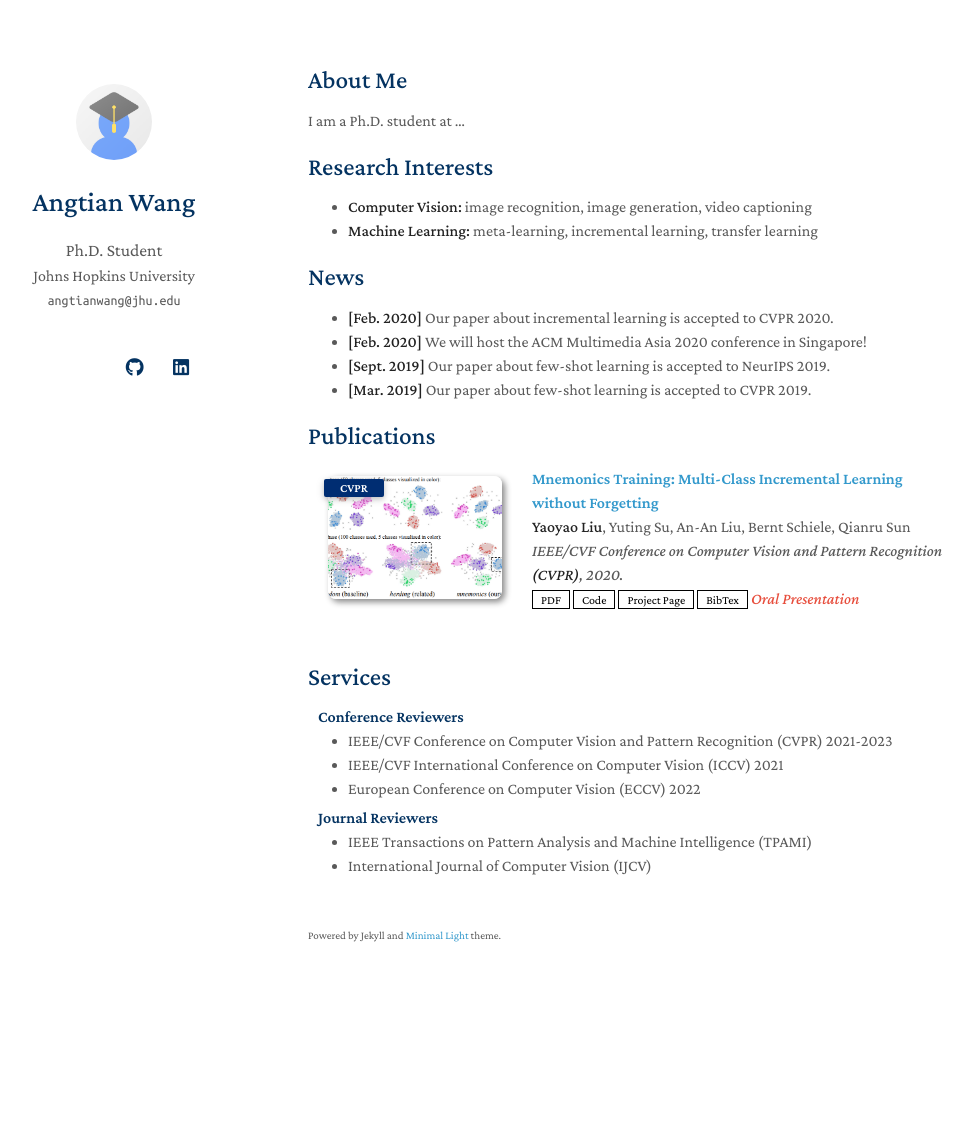
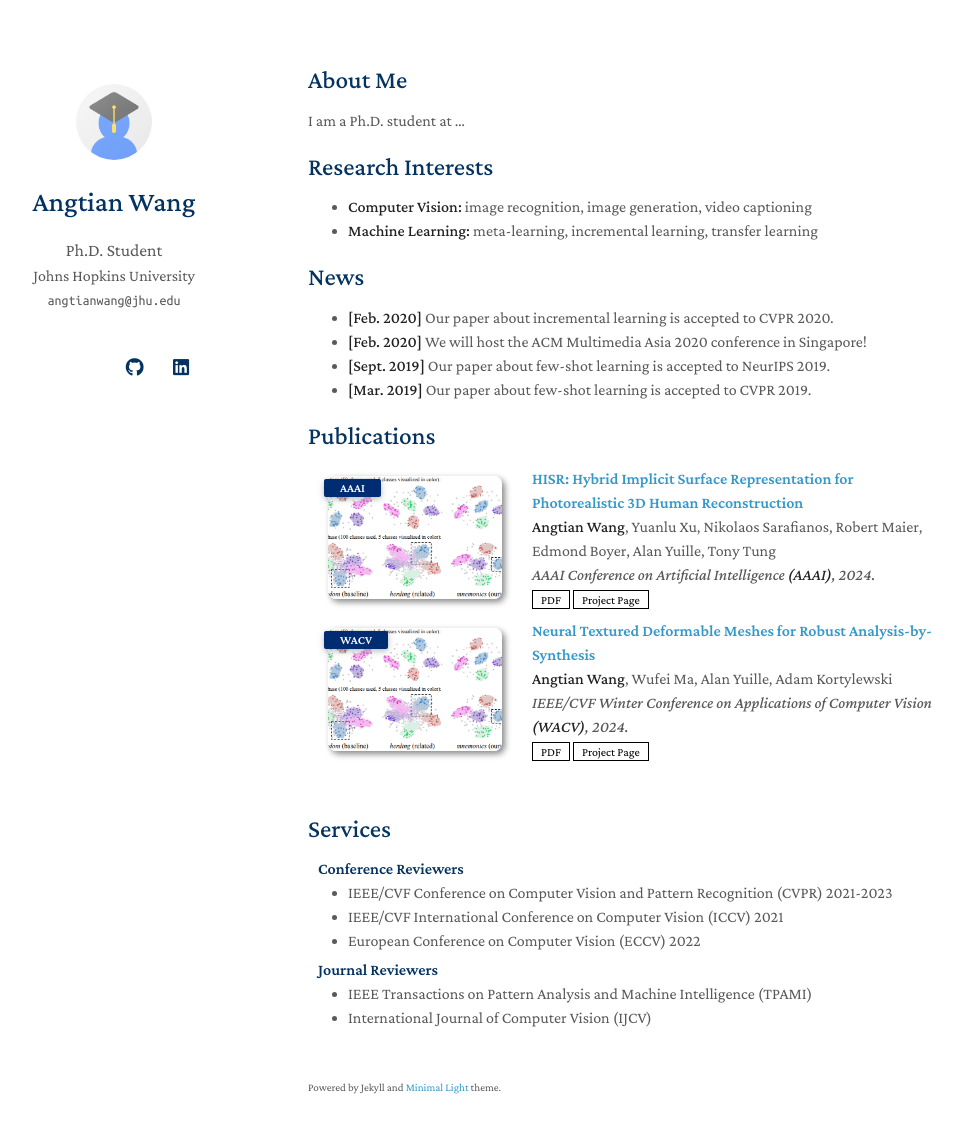
Before and after one commit to angtianwang/angtianwang.github.io, a Jekyll site: the page built from index.md, in a window 1280 px wide and 1168 px high. Shown: the top 1133 px of the window, without its empty margins (162-1134 px from the left). Built offline with Jekyll 4.4.1, drawn with Linux system fonts in a browser that asks for light colours; nearby versions of some CDN libraries; a style sheet for code colours, icons or effects is not loaded; our own code applies the rules of GitHub Pages for plain Markdown files.

Commit message:
Update publications.md

```diff
--- a/_includes/publications.md
+++ b/_includes/publications.md
@@ -2,30 +2,59 @@
 
 <div class="publications">
 <ol class="bibliography">
+
 
 <li>
 <div class="pub-row">
 
   <div class="col-sm-3 abbr" style="position: relative;padding-right: 15px;padding-left: 15px;">
     <img src="assets/img/teaser_example.png" class="teaser img-fluid z-depth-1">
-    <abbr class="badge">CVPR</abbr>
+    <abbr class="badge">AAAI</abbr>
   </div>
 
   <div class="col-sm-9" style="position: relative;padding-right: 15px;padding-left: 20px;">
-    <div class="title"><a href="https://arxiv.org/pdf/2002.10211.pdf">Mnemonics Training: Multi-Class Incremental Learning without Forgetting</a></div>
-    <div class="author"><strong>Yaoyao Liu</strong>, Yuting Su, An-An Liu, Bernt Schiele, Qianru Sun</div>
-    <div class="periodical"><em>IEEE/CVF Conference on Computer Vision and Pattern Recognition <strong>(CVPR)</strong>, 2020.</em></div>
+    <div class="title"><a href="https://arxiv.org/pdf/2312.17192.pdf">HISR: Hybrid Implicit Surface Representation for Photorealistic 3D Human Reconstruction</a></div>
+    <div class="author"><strong>Angtian Wang</strong>, Yuanlu Xu, Nikolaos Sarafianos, Robert Maier, Edmond Boyer, Alan Yuille, Tony Tung</div>
+    <div class="periodical"><em>AAAI Conference on Artificial Intelligence <strong>(AAAI)</strong>, 2024.</em></div>
     <div class="links">
-      <a href="https://arxiv.org/pdf/2002.10211.pdf" class="btn btn-sm z-depth-0" role="button" target="_blank" style="font-size:12px;">PDF</a>
-      <a href="https://github.com/yaoyao-liu/mnemonics" class="btn btn-sm z-depth-0" role="button" target="_blank" style="font-size:12px;">Code</a>
-      <a href="https://class-il.mpi-inf.mpg.de/mnemonics/" class="btn btn-sm z-depth-0" role="button" target="_blank" style="font-size:12px;">Project Page</a>
-      <a href="https://dblp.uni-trier.de/rec/conf/cvpr/LiuSLSS20.html?view=bibtex" class="btn btn-sm z-depth-0" role="button" target="_blank" style="font-size:12px;">BibTex</a>
-      <strong><i style="color:#e74d3c">Oral Presentation</i></strong>
+      <a href="https://arxiv.org/pdf/2312.17192.pdf" class="btn btn-sm z-depth-0" role="button" target="_blank" style="font-size:12px;">PDF</a>
+      <!-- The links for Code, Project Page, and BibTex are placeholders as they are not provided in the LaTeX input. If available, they should be updated accordingly. -->
+      <a href="https://hisr.github.io" class="btn btn-sm z-depth-0" role="button" target="_blank" style="font-size:12px;">Project Page</a>
+      <!-- If this publication has an oral presentation or any other highlight, it can be added here. -->
+      <!-- Example: <strong><i style="color:#e74d3c">Oral Presentation</i></strong> -->
     </div>
   </div>
 </div>
 </li>
 
+<li>
+<div class="pub-row">
+
+  <div class="col-sm-3 abbr" style="position: relative;padding-right: 15px;padding-left: 15px;">
+    <img src="assets/img/teaser_example.png" class="teaser img-fluid z-depth-1">
+    <abbr class="badge">WACV</abbr>
+  </div>
+
+  <div class="col-sm-9" style="position: relative;padding-right: 15px;padding-left: 20px;">
+    <div class="title"><a href="https://arxiv.org/pdf/2306.00118.pdf">Neural Textured Deformable Meshes for Robust Analysis-by-Synthesis</a></div>
+    <div class="author"><strong>Angtian Wang</strong>, Wufei Ma, Alan Yuille, Adam Kortylewski</div>
+    <div class="periodical"><em>IEEE/CVF Winter Conference on Applications of Computer Vision <strong>(WACV)</strong>, 2024.</em></div>
+    <div class="links">
+      <a href="https://arxiv.org/pdf/2306.00118.pdf" class="btn btn-sm z-depth-0" role="button" target="_blank" style="font-size:12px;">PDF</a>
+      <!-- The links for Code, Project Page, and BibTex are placeholders as they are not provided in the LaTeX input. If available, they should be updated accordingly. -->
+      <a href="#" class="btn btn-sm z-depth-0" role="button" target="_blank" style="font-size:12px;">Project Page</a>
+      <!-- If this publication has an oral presentation or any other highlight, it can be added here. -->
+      <!-- Example: <strong><i style="color:#e74d3c">Oral Presentation</i></strong> -->
+    </div>
+  </div>
+</div>
+</li>
+
+
+
+
+
+
 <br>
 
 </ol>
```
